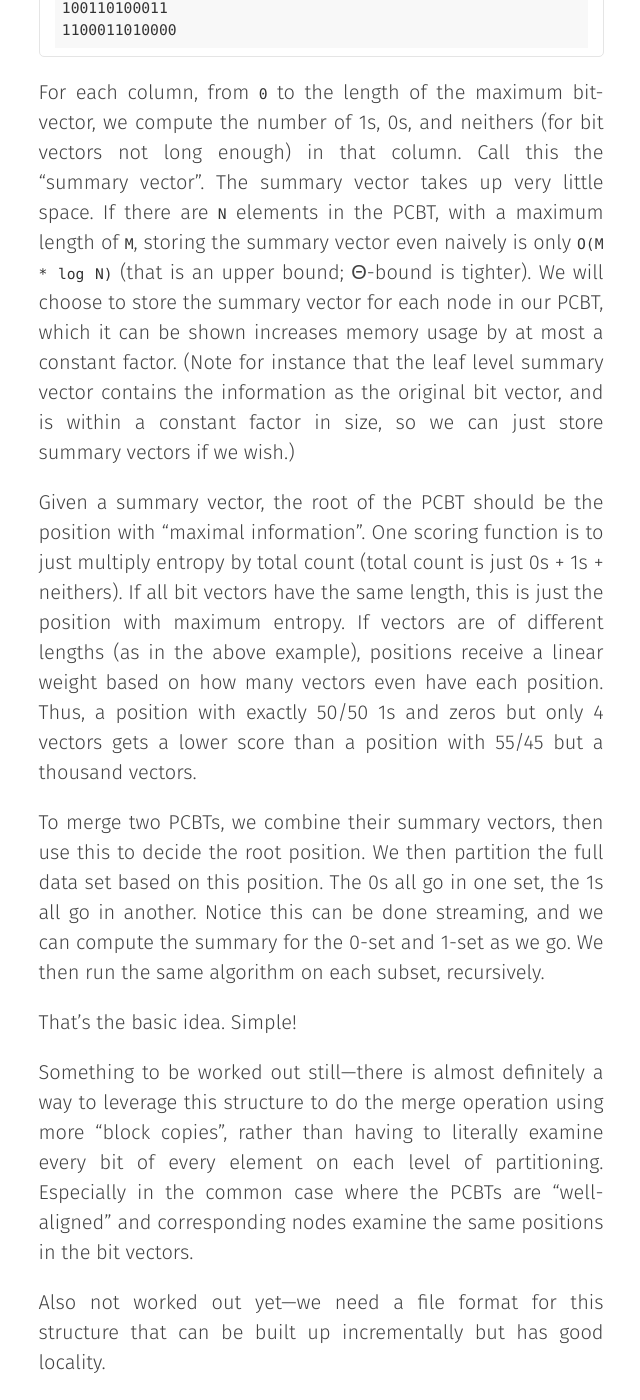
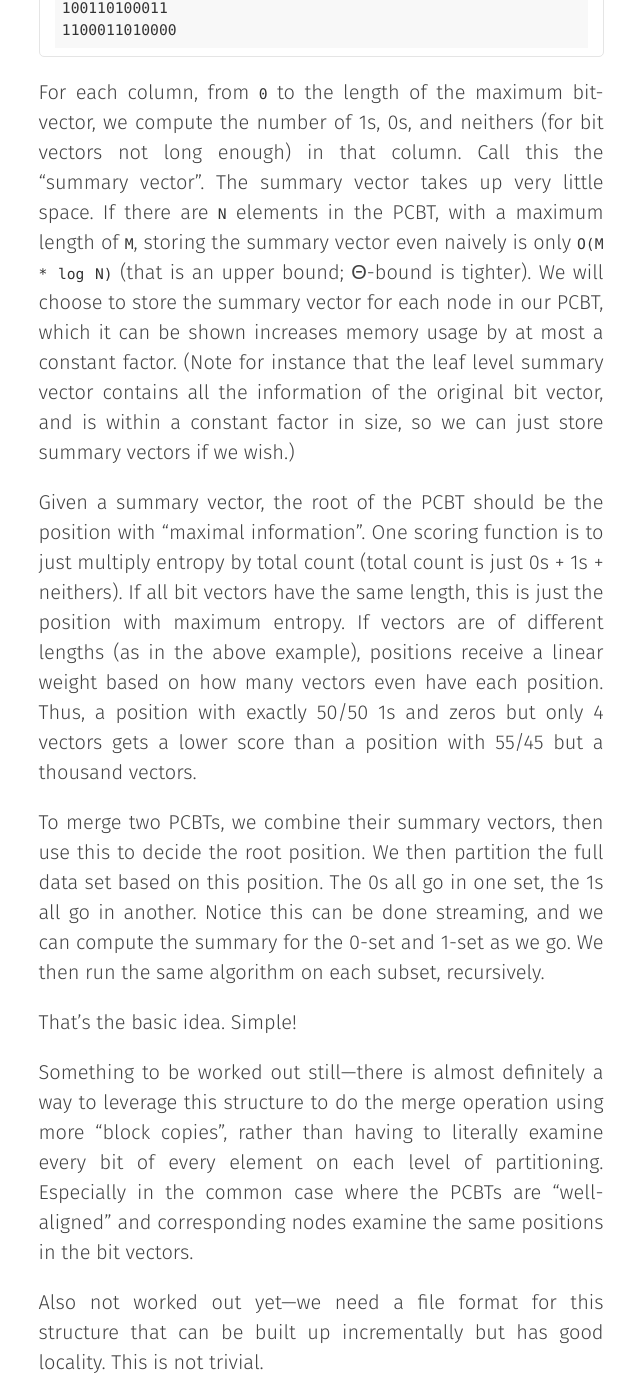
Before and after one commit to unisonweb/oldblog, a Jekyll site: the page built from _posts/2016-01-25-pcbt-merges.markdown, in a window 1280 px wide and 1400 px high, scrolled down 3231 px. Shown: the whole window, without its empty margins (319-959 px from the left). Built offline with Jekyll 4.4.1, drawn with Linux system fonts in a browser that asks for light colours; comment, search, counter and statistics services are not loaded.

Commit message:
Update 2016-01-25-pcbt-merges.markdown

````diff
--- a/_posts/2016-01-25-pcbt-merges.markdown
+++ b/_posts/2016-01-25-pcbt-merges.markdown
@@ -44,7 +44,7 @@ What about merging the PCBTs themselves? Let's look at an example data set, cons
 1100011010000
 ```
 
-For each column, from `0` to the length of the maximum bit-vector, we compute the number of 1s, 0s, and neithers (for bit vectors not long enough) in that column. Call this the "summary vector". The summary vector takes up very little space. If there are `N` elements in the PCBT, with a maximum length of `M`, storing the summary vector even naively is only `O(M * log N)` (that is an upper bound; Θ-bound is tighter). We will choose to store the summary vector for each node in our PCBT, which it can be shown increases memory usage by at most a constant factor. (Note for instance that the leaf level summary vector contains the information as the original bit vector, and is within a constant factor in size, so we can just store summary vectors if we wish.)
+For each column, from `0` to the length of the maximum bit-vector, we compute the number of 1s, 0s, and neithers (for bit vectors not long enough) in that column. Call this the "summary vector". The summary vector takes up very little space. If there are `N` elements in the PCBT, with a maximum length of `M`, storing the summary vector even naively is only `O(M * log N)` (that is an upper bound; Θ-bound is tighter). We will choose to store the summary vector for each node in our PCBT, which it can be shown increases memory usage by at most a constant factor. (Note for instance that the leaf level summary vector contains all the information of the original bit vector, and is within a constant factor in size, so we can just store summary vectors if we wish.)
 
 Given a summary vector, the root of the PCBT should be the position with "maximal information". One scoring function is to just multiply entropy by total count (total count is just 0s + 1s + neithers). If all bit vectors have the same length, this is just the position with maximum entropy. If vectors are of different lengths (as in the above example), positions receive a linear weight based on how many vectors even have each position. Thus, a position with exactly 50/50 1s and zeros but only 4 vectors gets a lower score than a position with 55/45 but a thousand vectors.
 
@@ -54,7 +54,7 @@ That's the basic idea. Simple!
 
 Something to be worked out still---there is almost definitely a way to leverage this structure to do the merge operation using more "block copies", rather than having to literally examine every bit of every element on each level of partitioning. Especially in the common case where the PCBTs are "well-aligned" and corresponding nodes examine the same positions in the bit vectors.
 
-Also not worked out yet---we need a file format for this structure that can be built up incrementally but has good locality.
+Also not worked out yet---we need a file format for this structure that can be built up incrementally but has good locality. This is not trivial.
 
 ### Merge schedules
 
````
